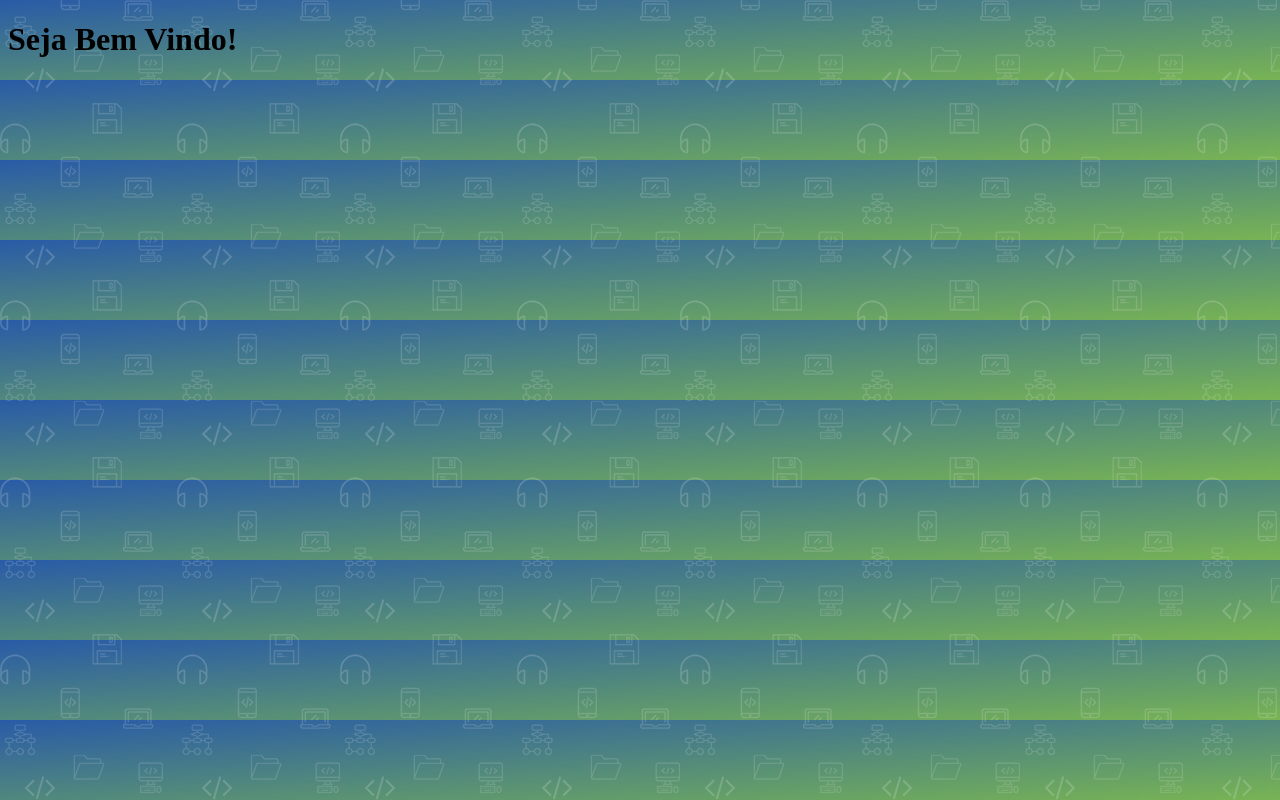
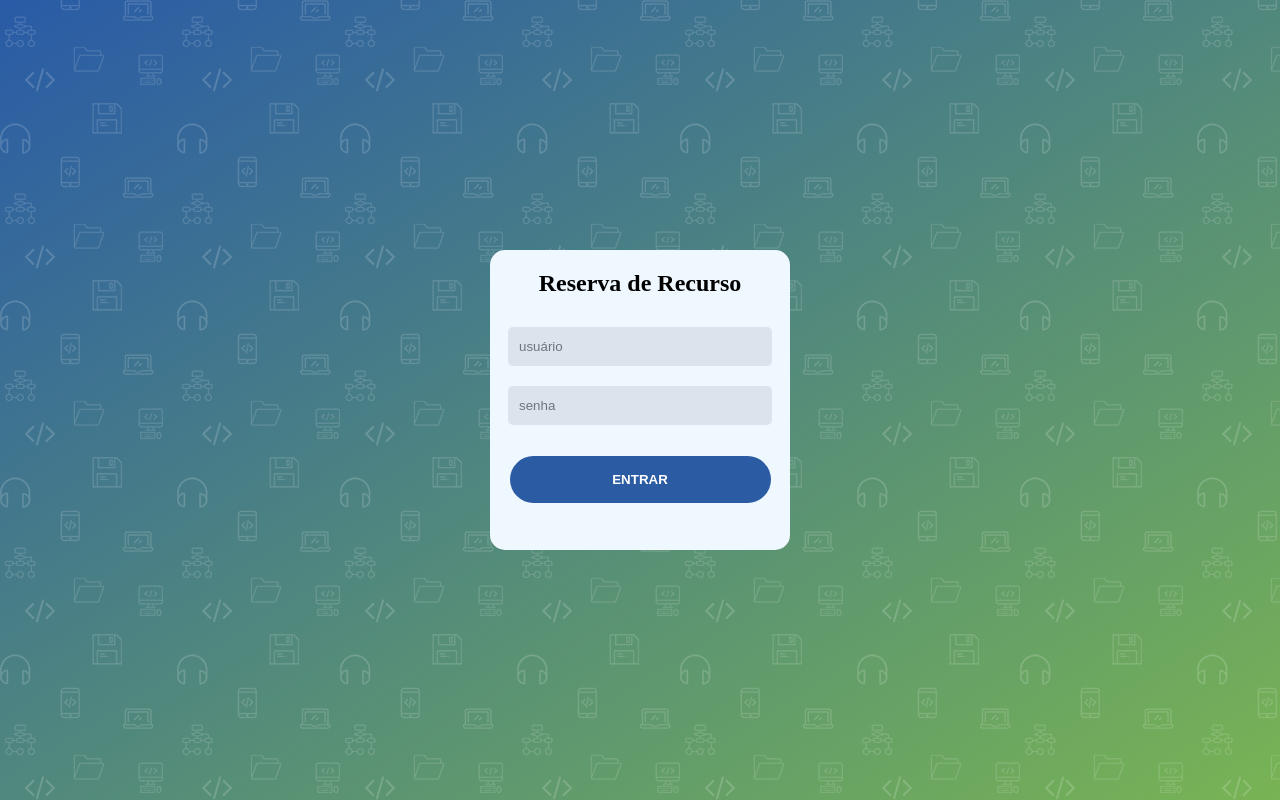
Before and after one commit to leticia-santos77/PetStore, a React (Create React App) app in the folder resource-reservation/: page / in a window 1280 px wide. Built offline with nearby package versions, Linux system fonts and the light colour scheme.

Commit message:
feat(login)WIP: style.

```diff
--- a/resource-reservation/src/app.css
+++ b/resource-reservation/src/app.css
@@ -1,7 +1,10 @@
-body{
+html, body{
+    margin: 0px;
+    padding: 0px;
+    width: 100vw;
+    height: 100vh;
+
     background:url("./background.png"),
     linear-gradient(to right bottom, rgb(41, 91, 167), rgb(120, 180, 84));
-    width: 100%;
-    height: 100%;
 
-}
+  }
--- /dev/null
+++ b/resource-reservation/src/grid.css
@@ -0,0 +1,183 @@
+/* Grid */
+
+.container {
+    max-width: 1080px;
+    padding-left: 15px;
+    padding-right: 15px;
+    margin: 0 auto;
+    box-sizing: border-box;
+}
+
+/* usar SEMPRE no pai de elementos que flutuam */
+.clearfix:before,
+.clearfix:after,
+.row:before,
+.row:after {
+    content: "";
+    display: table;
+    clear: both;
+}
+
+.row {
+    margin-left: -15px;
+    margin-right: -15px;
+}
+
+.col {
+    padding-left: 15px;
+    padding-right: 15px;
+    float: left;
+    box-sizing: border-box;
+}
+
+.col-1 {
+    width: 8.3333333333%;
+}
+
+.col-2 {
+    width: 16.6666666667%;
+}
+
+.col-3 {
+    width: 25%;
+}
+
+.col-4 {
+    width: 33.33333333333%;
+}
+
+.col-5 {
+    width: 41.6666666667%;
+}
+
+.col-6 {
+    width: 50%;
+}
+
+.col-7 {
+    width: 58.3333333333%;
+}
+
+.col-8 {
+    width: 66.6666666667%;
+}
+
+.col-9 {
+    width: 75%;
+}
+
+.col-10 {
+    width: 83.3333333333%;
+}
+
+.col-11 {
+    width: 91.6666666667%;
+}
+
+.col-12 {
+    width: 100%;
+}
+
+/* Tablet */
+@media (min-width: 640px) {
+    .col-md-1 {
+        width: 8.3333333333%;
+    }
+
+    .col-md-2 {
+        width: 16.6666666667%;
+    }
+
+    .col-md-3 {
+        width: 25%;
+    }
+
+    .col-md-4 {
+        width: 33.33333333333%;
+    }
+
+    .col-md-5 {
+        width: 41.6666666667%;
+    }
+
+    .col-md-6 {
+        width: 50%;
+    }
+
+    .col-md-7 {
+        width: 58.3333333333%;
+    }
+
+    .col-md-8 {
+        width: 66.6666666667%;
+    }
+
+    .col-md-9 {
+        width: 75%;
+    }
+
+    .col-md-10 {
+        width: 83.3333333333%;
+    }
+
+    .col-md-11 {
+        width: 91.6666666667%;
+    }
+
+    .col-md-12 {
+        width: 100%;
+    }
+
+}
+
+    /* Desktop */
+@media (min-width: 1080px) {
+    .col-lg-1 {
+        width: 8.3333333333%;
+    }
+
+    .col-lg-2 {
+        width: 16.6666666667%;
+    }
+
+    .col-lg-3 {
+        width: 25%;
+    }
+
+    .col-lg-4 {
+        width: 33.33333333333%;
+    }
+
+    .col-lg-5 {
+        width: 41.6666666667%;
+    }
+
+    .col-lg-6 {
+        width: 50%;
+    }
+
+    .col-lg-7 {
+        width: 58.3333333333%;
+    }
+
+    .col-lg-8 {
+        width: 66.6666666667%;
+    }
+
+    .col-lg-9 {
+        width: 75%;
+    }
+
+    .col-lg-10 {
+        width: 83.3333333333%;
+    }
+
+    .col-lg-11 {
+        width: 91.6666666667%;
+    }
+
+    .col-lg-12 {
+        width: 100%;
+    }
+
+}
--- a/resource-reservation/src/pages/login/Login.jsx
+++ b/resource-reservation/src/pages/login/Login.jsx
@@ -1,22 +1,33 @@
 import React, { Component } from 'react';
+import './login.css';
 
-export default class login extends Component{
-    constructor(){
+export default class login extends Component {
+    constructor() {
         super();
         this.state = {
-            email:'',
-            password:'',
-            access:false
+            email: '',
+            password: '',
+            access: false
         }
     }
-    render(){
+    render() {
         return (
-            <div>
-                <h2>Reserva de Recurso</h2>
-                <input name="userName" placeholder="usuário"></input>
-                <input name="password" type="password" placeholder="senha"></input>
-                <button>ENTRAR</button>
+            <div className="container">
+                <div className="box">
+                    <div className="div-login">
+                        <h2>Reserva de Recurso</h2>
+                    </div>
+                    <div className="div-login">
+                        <input className="input-login" name="userName" placeholder="usuário"></input>
+                        <input className="input-login" name="password" type="password" placeholder="senha"></input>
+                    </div>
+                    <div className="div-login div-login-button">
+                        <button className="button-login">ENTRAR</button>
+                    </div>
+                </div>
+
             </div>
+
         )
     }
 }
--- /dev/null
+++ b/resource-reservation/src/pages/login/login.css
@@ -0,0 +1,54 @@
+
+.div-login{
+      text-align: center;
+  }
+.div-login-button{
+    margin: 20px 0;
+}
+.div-login-text{
+    font-size: 25px;
+    font-family: sans-serif;
+    color: lightslategrey;
+}
+.input-login{
+    border-radius: 5px;
+    border: 1px solid transparent;
+    margin: 10px;
+    height: 35px;
+    width: 80%;
+    background-color: #dde3ec;
+    padding-left: 10px;
+    width: 250px;
+}
+.input-login::placeholder {
+    color: #6c757d;
+    opacity: 1;
+}
+.container {
+    width: 100vw;
+    height: 100vh;
+    display: flex;
+    flex-direction: row;
+    justify-content: center;
+    align-items: center
+}
+
+.box {
+    width: 300px;
+    height: 300px;
+    background-color: aliceblue;
+    border-radius: 5%;
+}
+.button-login{
+    border: 1px solid transparent;
+    text-align: center;
+    background-color: rgb(43, 91, 163);
+    border-radius: 25px !important;
+    overflow: hidden;
+    margin-top: 1px;
+    font-weight: 600;
+    padding: 10px 20px !important;
+    height: 47px;
+    color: white;
+    width: 87%;
+}
--- a/resource-reservation/src/service/Auth.jsx
+++ b/resource-reservation/src/service/Auth.jsx
@@ -1,2 +1,2 @@
- const isAutheticated = () => true;
+ const isAutheticated = () => false;
  export default isAutheticated;
--- a/resource-reservation/src/service/PrivateRoute.jsx
+++ b/resource-reservation/src/service/PrivateRoute.jsx
@@ -9,7 +9,7 @@ const PrivateRoute = ( { component: Component, ...rest } ) => (
             IsAuthenticated() ? (
                 <Component { ...props} />
             ) : (
-                <Redirect to={{ pathname:'/', state: { from: props.location } }}/>
+                <Redirect to={{ pathname:'/login', state: { from: props.location } }}/>
             )
         }
     />
--- a/resource-reservation/src/service/Routes.jsx
+++ b/resource-reservation/src/service/Routes.jsx
@@ -10,7 +10,8 @@ import Home from '../pages/home/Home';
  const Routes = () =>(
     <BrowserRouter>
         <Switch>
-            <PrivateRoute exact path="/" component = { IsAutheticated ?  Home : Login }/>            >
+            <Route exact path="/" component = { Login }/>
+            <PrivateRoute exact path="/login" component = { IsAutheticated ?  Home : Login }/>            >
             <PrivateRoute exact path="/home" component = { Home }/>
         </Switch>
     </BrowserRouter>
```
Also changed, not shown: resource-reservation/src/components/input/InputLogin.jsx (added).
